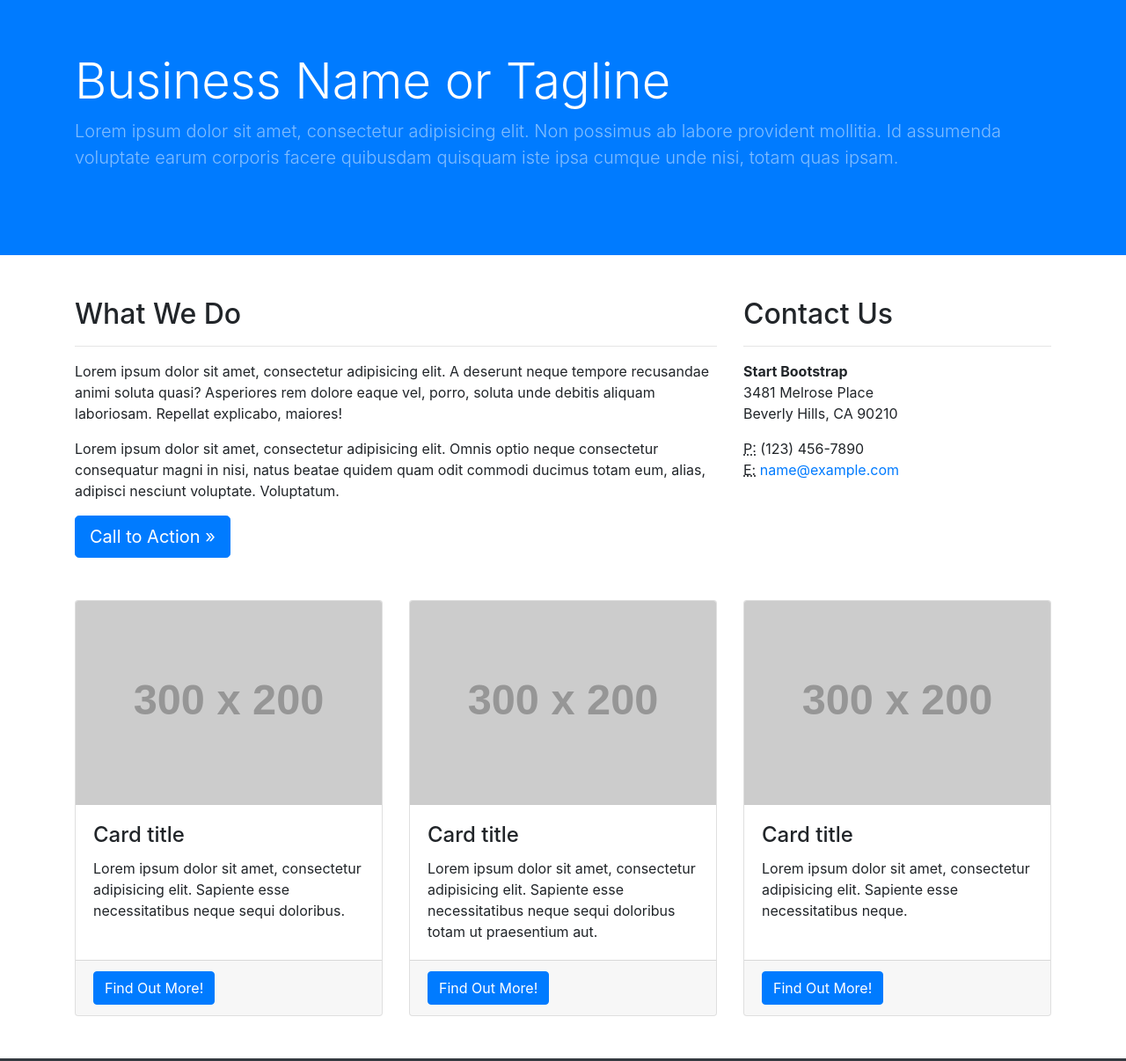
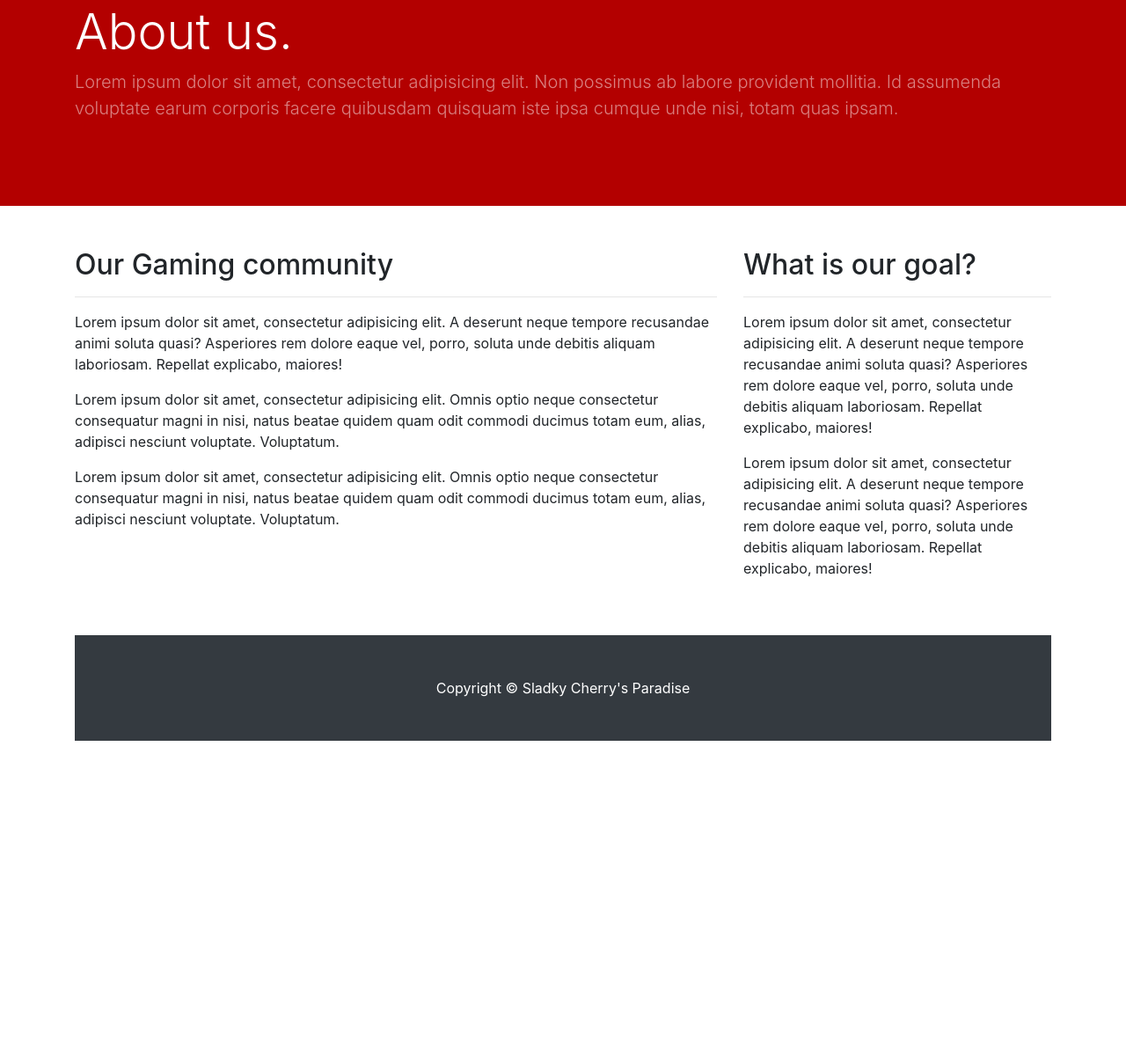
Before and after one commit to Pilags/Pilags, a website: page about.html in a window 1280 px wide. Shown: the part 93-1299 px from the top of the page at 88% size. After the commit the page ends 935 px from the top, so only its background shows below. Drawn offline with Linux system fonts and the light colour scheme; placeholder pictures from the web are drawn by us.

Commit message:
Finishing touches

```diff
--- a/about.html
+++ b/about.html
@@ -52,7 +52,7 @@
     <div class="container h-100">
         <div class="row h-100 align-items-center">
             <div class="col-lg-12">
-                <h1 class="display-4 text-white mt-5 mb-2">Business Name or Tagline</h1>
+                <h1 class="display-4 text-white mt-5 mb-2">About us.</h1>
                 <p class="lead mb-5 text-white-50">Lorem ipsum dolor sit amet, consectetur adipisicing elit. Non possimus ab labore provident mollitia. Id assumenda voluptate earum corporis facere quibusdam quisquam iste ipsa cumque unde nisi, totam quas ipsam.</p>
             </div>
         </div>
@@ -64,73 +64,25 @@
 
     <div class="row">
         <div class="col-md-8 mb-5">
-            <h2>What We Do</h2>
+            <h2>Our Gaming community</h2>
             <hr>
             <p>Lorem ipsum dolor sit amet, consectetur adipisicing elit. A deserunt neque tempore recusandae animi soluta quasi? Asperiores rem dolore eaque vel, porro, soluta unde debitis aliquam laboriosam. Repellat explicabo, maiores!</p>
             <p>Lorem ipsum dolor sit amet, consectetur adipisicing elit. Omnis optio neque consectetur consequatur magni in nisi, natus beatae quidem quam odit commodi ducimus totam eum, alias, adipisci nesciunt voluptate. Voluptatum.</p>
-            <a class="btn btn-primary btn-lg" href="#">Call to Action &raquo;</a>
+			<p>Lorem ipsum dolor sit amet, consectetur adipisicing elit. Omnis optio neque consectetur consequatur magni in nisi, natus beatae quidem quam odit commodi ducimus totam eum, alias, adipisci nesciunt voluptate. Voluptatum.</p>
         </div>
         <div class="col-md-4 mb-5">
-            <h2>Contact Us</h2>
+            <h2>What is our goal?</h2>
             <hr>
             <address>
-                <strong>Start Bootstrap</strong>
-                <br>3481 Melrose Place
-                <br>Beverly Hills, CA 90210
-                <br>
+            <p>Lorem ipsum dolor sit amet, consectetur adipisicing elit. A deserunt neque tempore recusandae animi soluta quasi? Asperiores rem dolore eaque vel, porro, soluta unde debitis aliquam laboriosam. Repellat explicabo, maiores!</p>
             </address>
             <address>
-                <abbr title="Phone">P:</abbr>
-                (123) 456-7890
-                <br>
-                <abbr title="Email">E:</abbr>
-                <a href="mailto:#">name@example.com</a>
+            <p>Lorem ipsum dolor sit amet, consectetur adipisicing elit. A deserunt neque tempore recusandae animi soluta quasi? Asperiores rem dolore eaque vel, porro, soluta unde debitis aliquam laboriosam. Repellat explicabo, maiores!</p>
             </address>
         </div>
     </div>
     <!-- /.row -->
 
-    <div class="row">
-        <div class="col-md-4 mb-5">
-            <div class="card h-100">
-                <img class="card-img-top" src="http://placehold.it/300x200" alt="">
-                <div class="card-body">
-                    <h4 class="card-title">Card title</h4>
-                    <p class="card-text">Lorem ipsum dolor sit amet, consectetur adipisicing elit. Sapiente esse necessitatibus neque sequi doloribus.</p>
-                </div>
-                <div class="card-footer">
-                    <a href="#" class="btn btn-primary">Find Out More!</a>
-                </div>
-            </div>
-        </div>
-        <div class="col-md-4 mb-5">
-            <div class="card h-100">
-                <img class="card-img-top" src="http://placehold.it/300x200" alt="">
-                <div class="card-body">
-                    <h4 class="card-title">Card title</h4>
-                    <p class="card-text">Lorem ipsum dolor sit amet, consectetur adipisicing elit. Sapiente esse necessitatibus neque sequi doloribus totam ut praesentium aut.</p>
-                </div>
-                <div class="card-footer">
-                    <a href="#" class="btn btn-primary">Find Out More!</a>
-                </div>
-            </div>
-        </div>
-        <div class="col-md-4 mb-5">
-            <div class="card h-100">
-                <img class="card-img-top" src="http://placehold.it/300x200" alt="">
-                <div class="card-body">
-                    <h4 class="card-title">Card title</h4>
-                    <p class="card-text">Lorem ipsum dolor sit amet, consectetur adipisicing elit. Sapiente esse necessitatibus neque.</p>
-                </div>
-                <div class="card-footer">
-                    <a href="#" class="btn btn-primary">Find Out More!</a>
-                </div>
-            </div>
-        </div>
-    </div>
-    <!-- /.row -->
-
-</div>
 <!-- /.container -->
 
 <!-- Footer -->
--- a/css/business-frontpage.css
+++ b/css/business-frontpage.css
@@ -1,8 +1,3 @@
-/*!
- * Start Bootstrap - Busines Frontpage (https://startbootstrap.com/template-overviews/business-frontpage)
- * Copyright 2013-2019 Start Bootstrap
- * Licensed under MIT (https://github.com/BlackrockDigital/startbootstrap-business-frontpage/blob/master/LICENSE)
- */
-body {
-  padding-top: 56px;
+.bg-primary {
+    background-color: #b30000!important;
 }
```
Also changed, not shown: contact.html (+5 -57 lines), index.html (+8 -13 lines), media.html (+11 -40 lines), cherries.png (added), gmb.png (added), tf2.png (added).
